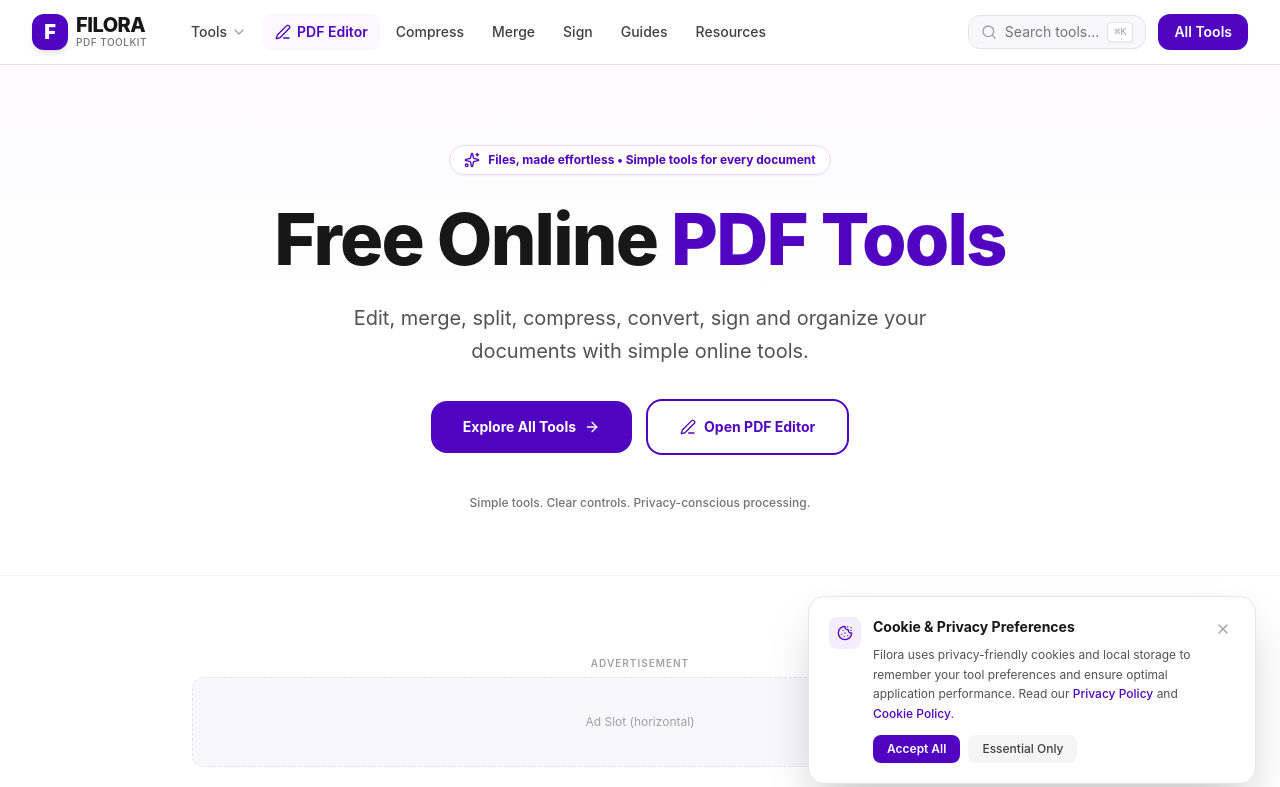
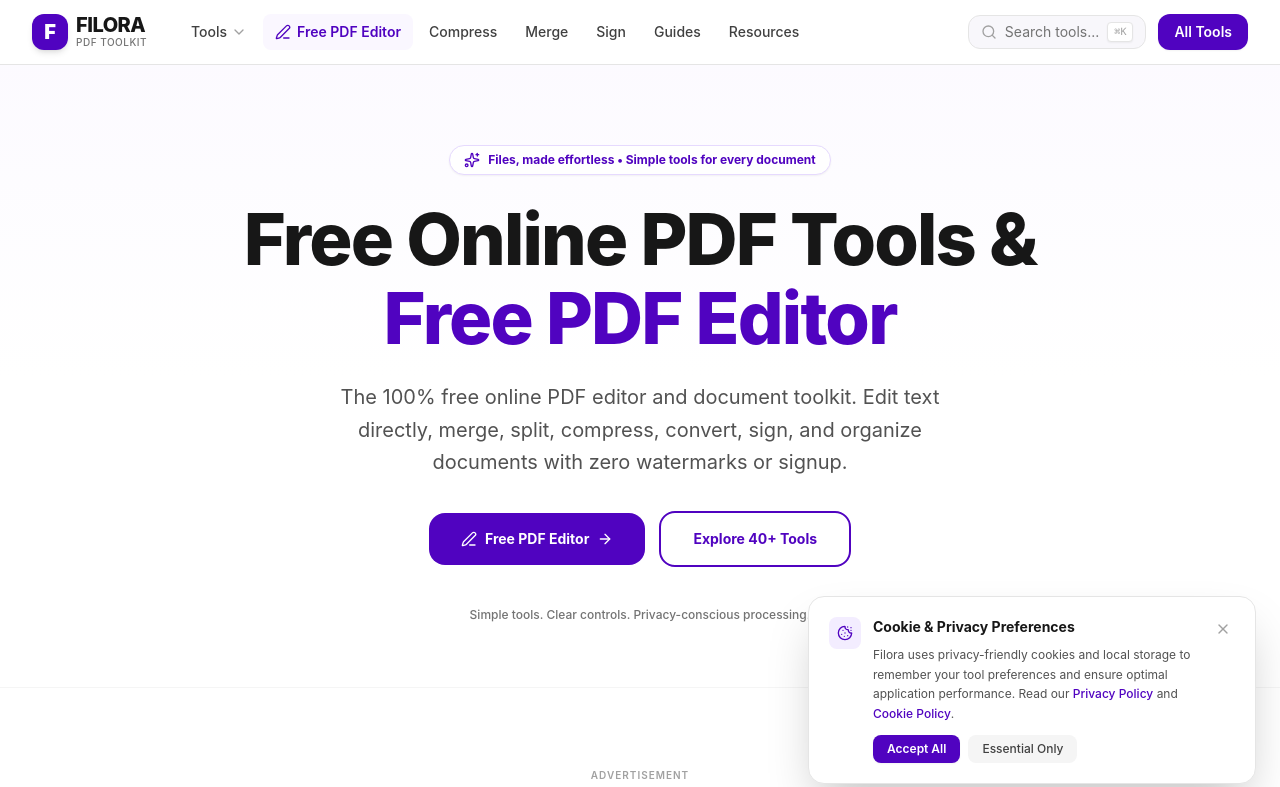
Before and after one commit to zenithdigital007/filora, a Next.js app: page / in a window 1280 px wide. Shown: the top 787 px of the page. Built offline with nearby package versions, Linux system fonts and the light colour scheme; no server answers.

Commit message:
feat(seo): optimize SEO metadata, add JSON-LD schemas, and highlight Free PDF Editor across all landing surfaces

```diff
--- /dev/null
+++ b/app/editor/layout.tsx
@@ -0,0 +1,78 @@
+import type { Metadata } from "next";
+
+export const metadata: Metadata = {
+  title: "Free PDF Editor Online — Edit PDF Text, Annotate & Sign PDF Free | Filora",
+  description:
+    "100% Free Online PDF Editor. Edit original PDF text with exact font matching, add text annotations, digital signatures, drawings, shapes, and stamps directly in your browser. No watermarks, no sign-up required.",
+  keywords: [
+    "free pdf editor",
+    "free pdf editor online",
+    "edit pdf free",
+    "online pdf editor free",
+    "edit text in pdf",
+    "pdf editor no watermark",
+    "sign pdf online free",
+    "annotate pdf free",
+    "best free pdf editor",
+    "Filora PDF editor",
+  ],
+  alternates: {
+    canonical: "https://filora.app/editor",
+  },
+  openGraph: {
+    title: "Free PDF Editor Online — Edit PDF Text, Annotate & Sign PDF Free",
+    description:
+      "100% Free Online PDF Editor. Edit PDF text, draw, highlight, stamp, and electronically sign documents right in your browser.",
+    url: "https://filora.app/editor",
+    siteName: "Filora",
+    type: "website",
+  },
+  twitter: {
+    card: "summary_large_image",
+    title: "Free PDF Editor Online — Edit PDF Text, Annotate & Sign Free",
+    description:
+      "100% Free Online PDF Editor. Edit text, add shapes, signatures, and annotations directly in your browser without watermarks.",
+  },
+};
+
+export default function EditorLayout({
+  children,
+}: {
+  children: React.ReactNode;
+}) {
+  const jsonLd = {
+    "@context": "https://schema.org",
+    "@type": "WebApplication",
+    name: "Filora Free PDF Editor",
+    alternateName: "Free PDF Editor Online",
+    description:
+      "100% Free Online PDF Editor. Edit original PDF text with font matching, add signatures, shapes, annotations, stamps, and watermarks without sign-up or watermarks.",
+    url: "https://filora.app/editor",
+    applicationCategory: "BusinessApplication",
+    operatingSystem: "All",
+    browserRequirements: "Requires modern web browser with HTML5 and WebAssembly support",
+    offers: {
+      "@type": "Offer",
+      price: "0",
+      priceCurrency: "USD",
+    },
+    featureList: [
+      "Edit existing PDF text directly with matching fonts",
+      "Add digital signatures by drawing, typing, or uploading",
+      "Insert shapes, stamps, highlighters, and freehand drawings",
+      "Multi-directional textbox expand and collapse controls",
+      "100% client-side privacy protection with zero file uploads",
+      "High-resolution vector export without watermarks",
+    ],
+  };
+
+  return (
+    <>
+      <script
+        type="application/ld+json"
+        dangerouslySetInnerHTML={{ __html: JSON.stringify(jsonLd) }}
+      />
+      {children}
+    </>
+  );
+}
--- a/app/layout.tsx
+++ b/app/layout.tsx
@@ -18,32 +18,50 @@
 });
 
 export const metadata: Metadata = {
-  title: "Filora — Free Online PDF & Document Toolkit | Files, made effortless.",
+  title: "Filora — Free PDF Editor & Online Document Toolkit | Files, made effortless.",
   description:
-    "Edit, merge, split, compress, convert, sign, watermark, protect, and organize your PDF documents with simple online tools. Privacy-first, browser-powered processing.",
+    "100% Free Online PDF Editor and document productivity suite. Edit PDF text, merge, split, compress, convert, sign, watermark, protect, and organize PDFs right in your browser without watermarks or registration.",
   keywords: [
-    "PDF tools",
-    "merge PDF",
-    "compress PDF",
-    "PDF editor",
-    "sign PDF",
+    "free PDF editor",
+    "free pdf editor online",
+    "edit PDF free",
+    "online PDF editor",
+    "free PDF tools",
+    "merge PDF free",
+    "compress PDF free",
+    "sign PDF free",
     "split PDF",
-    "convert PDF",
-    "free PDF tools",
+    "PDF to Word",
+    "convert PDF free",
     "Filora",
   ],
   metadataBase: new URL("https://filora.app"),
+  alternates: {
+    canonical: "https://filora.app",
+  },
   openGraph: {
-    title: "Filora — Free Online PDF & Document Toolkit",
-    description: "Files, made effortless. Simple tools for every document.",
+    title: "Filora — Free PDF Editor & Online Document Toolkit",
+    description: "Files, made effortless. 100% Free Online PDF Editor and tools for every document.",
     url: "https://filora.app",
     siteName: "Filora",
     locale: "en_US",
     type: "website",
   },
+  twitter: {
+    card: "summary_large_image",
+    title: "Filora — Free PDF Editor & Online Document Toolkit",
+    description: "Free Online PDF Editor & complete document productivity suite.",
+  },
   robots: {
     index: true,
     follow: true,
+    googleBot: {
+      index: true,
+      follow: true,
+      "max-video-preview": -1,
+      "max-image-preview": "large",
+      "max-snippet": -1,
+    },
   },
 };
 
@@ -52,9 +70,51 @@
 }: {
   children: React.ReactNode;
 }) {
+  const websiteSchema = {
+    "@context": "https://schema.org",
+    "@graph": [
+      {
+        "@type": "WebSite",
+        "@id": "https://filora.app/#website",
+        url: "https://filora.app",
+        name: "Filora",
+        description: "Free Online PDF Editor & Document Processing Platform",
+        potentialAction: {
+          "@type": "SearchAction",
+          target: "https://filora.app/tools?q={search_term_string}",
+          "query-input": "required name=search_term_string",
+        },
+      },
+      {
+        "@type": "Organization",
+        "@id": "https://filora.app/#organization",
+        name: "Filora",
+        url: "https://filora.app",
+        logo: "https://filora.app/icon",
+        sameAs: ["https://github.com/zenithdigital007/filora"],
+      },
+      {
+        "@type": "SoftwareApplication",
+        name: "Filora Free PDF Editor",
+        applicationCategory: "BusinessApplication",
+        operatingSystem: "All",
+        url: "https://filora.app/editor",
+        offers: {
+          "@type": "Offer",
+          price: "0",
+          priceCurrency: "USD",
+        },
+      },
+    ],
+  };
+
   return (
     <html lang="en" className={`${inter.variable} ${outfit.variable}`}>
       <head>
+        <script
+          type="application/ld+json"
+          dangerouslySetInnerHTML={{ __html: JSON.stringify(websiteSchema) }}
+        />
         <link rel="preconnect" href="https://fonts.googleapis.com" />
         <link rel="preconnect" href="https://fonts.gstatic.com" crossOrigin="anonymous" />
         <link
--- a/app/page.tsx
+++ b/app/page.tsx
@@ -76,30 +76,30 @@
 
           {/* Heading */}
           <h1 className="text-4xl sm:text-6xl lg:text-7xl font-extrabold text-neutral-900 tracking-tight max-w-4xl mx-auto leading-[1.1] mb-6 font-display">
-            Free Online <span className="text-filora">PDF Tools</span>
+            Free Online PDF Tools & <span className="text-filora">Free PDF Editor</span>
           </h1>
 
           {/* Subheading */}
           <p className="text-base sm:text-xl text-neutral-600 max-w-2xl mx-auto leading-relaxed mb-8">
-            Edit, merge, split, compress, convert, sign and organize your documents with simple online tools.
+            The 100% free online PDF editor and document toolkit. Edit text directly, merge, split, compress, convert, sign, and organize documents with zero watermarks or signup.
           </p>
 
           {/* CTAs */}
           <div className="flex flex-col sm:flex-row items-center justify-center gap-3.5 max-w-md mx-auto mb-10">
             <Link
-              href="/tools"
+              href="/editor"
               className="w-full sm:w-auto px-8 py-4 bg-filora hover:bg-filora-700 active:bg-filora-800 text-white rounded-2xl text-sm font-bold shadow-cardHover transition-all flex items-center justify-center gap-2 group"
             >
-              <span>Explore All Tools</span>
+              <Edit3 className="w-4 h-4" />
+              <span>Free PDF Editor</span>
               <ArrowRight className="w-4 h-4 group-hover:translate-x-1 transition-transform" />
             </Link>
 
             <Link
-              href="/editor"
+              href="/tools"
               className="w-full sm:w-auto px-8 py-4 bg-white hover:bg-filora-50 active:bg-filora-100 text-filora border-2 border-filora rounded-2xl text-sm font-bold transition-all flex items-center justify-center gap-2"
             >
-              <Edit3 className="w-4 h-4" />
-              <span>Open PDF Editor</span>
+              <span>Explore 40+ Tools</span>
             </Link>
           </div>
 
@@ -337,7 +337,7 @@
               href="/editor"
               className="px-8 py-3.5 bg-filora-700 hover:bg-filora-800 text-white rounded-2xl text-sm font-bold border border-filora-400 transition-colors"
             >
-              Launch PDF Editor
+              Launch Free PDF Editor
             </Link>
           </div>
         </div>
--- a/app/sitemap.ts
+++ b/app/sitemap.ts
@@ -10,8 +10,8 @@
   // Static routes
   const staticRoutes: MetadataRoute.Sitemap = [
     { url: `${baseUrl}`, lastModified: new Date(), changeFrequency: "daily", priority: 1.0 },
+    { url: `${baseUrl}/editor`, lastModified: new Date(), changeFrequency: "daily", priority: 1.0 },
     { url: `${baseUrl}/tools`, lastModified: new Date(), changeFrequency: "daily", priority: 0.9 },
-    { url: `${baseUrl}/editor`, lastModified: new Date(), changeFrequency: "weekly", priority: 0.95 },
     { url: `${baseUrl}/guides`, lastModified: new Date(), changeFrequency: "weekly", priority: 0.8 },
     { url: `${baseUrl}/resources`, lastModified: new Date(), changeFrequency: "weekly", priority: 0.8 },
     { url: `${baseUrl}/blog`, lastModified: new Date(), changeFrequency: "weekly", priority: 0.7 },
--- a/components/layout/Footer.tsx
+++ b/components/layout/Footer.tsx
@@ -47,7 +47,7 @@
               </li>
               <li>
                 <Link href="/editor" className="text-neutral-600 hover:text-filora transition-colors">
-                  PDF Editor
+                  Free PDF Editor
                 </Link>
               </li>
               <li>
--- a/components/layout/Header.tsx
+++ b/components/layout/Header.tsx
@@ -124,7 +124,7 @@
                   className="flex items-center gap-1.5 px-3 py-2 text-sm font-semibold text-filora bg-filora-50 hover:bg-filora-100 rounded-lg transition-colors"
                 >
                   <Edit3 className="w-4 h-4 text-filora" />
-                  <span>PDF Editor</span>
+                  <span>Free PDF Editor</span>
                 </Link>
 
                 <Link
@@ -206,7 +206,7 @@
               className="flex items-center gap-3 p-3 rounded-xl bg-filora-50 text-filora font-semibold text-sm"
             >
               <Edit3 className="w-5 h-5 text-filora" />
-              <span>Flagship PDF Editor</span>
+              <span>Free PDF Editor</span>
             </Link>
 
             <Link
--- a/lib/tools-registry.ts
+++ b/lib/tools-registry.ts
@@ -194,14 +194,14 @@
   // 4. PDF EDITOR (FLAGSHIP)
   {
     slug: "edit-pdf",
-    name: "PDF Editor",
+    name: "Free PDF Editor",
     category: "Edit & Sign",
-    description: "The complete visual PDF editor: add text overlays, draw, highlight, insert shapes, stamps, and signatures.",
-    shortDesc: "Visual PDF editor with text, drawing & stamps",
+    description: "The complete 100% Free PDF Editor: edit text, add shapes, signatures, annotations, and stamps directly in your browser without watermarks.",
+    shortDesc: "Free visual PDF editor with text, drawing & stamps",
     icon: "Edit3",
     route: "/editor",
-    seoTitle: "Free Online PDF Editor — Annotate, Sign & Edit PDFs | Filora",
-    seoDescription: "Full-featured online PDF editor. Add text annotations, shapes, draw freehand, highlight, stamp, and electronically sign documents directly in your browser.",
+    seoTitle: "Free PDF Editor Online — Edit PDF Text, Annotate & Sign PDF Free | Filora",
+    seoDescription: "100% Free Online PDF Editor. Edit original PDF text with exact font matching, add annotations, shapes, draw freehand, highlight, stamp, and electronically sign documents without watermarks.",
     processingMode: "browser",
     supportedFormats: ["PDF"],
     badge: "Popular",
```
